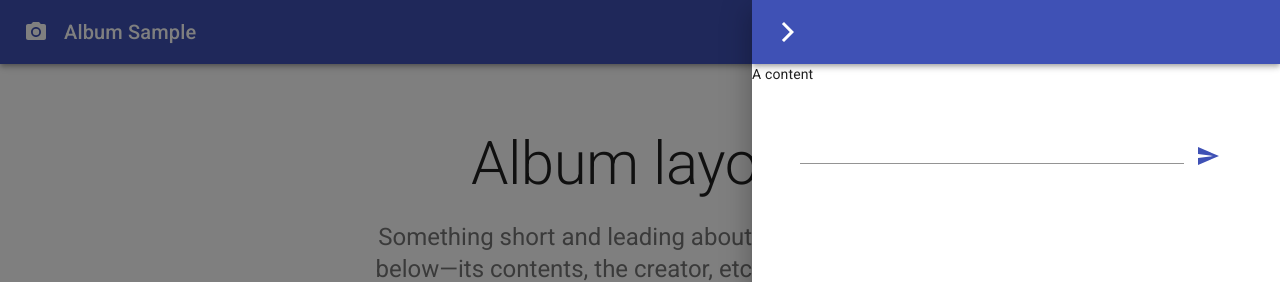
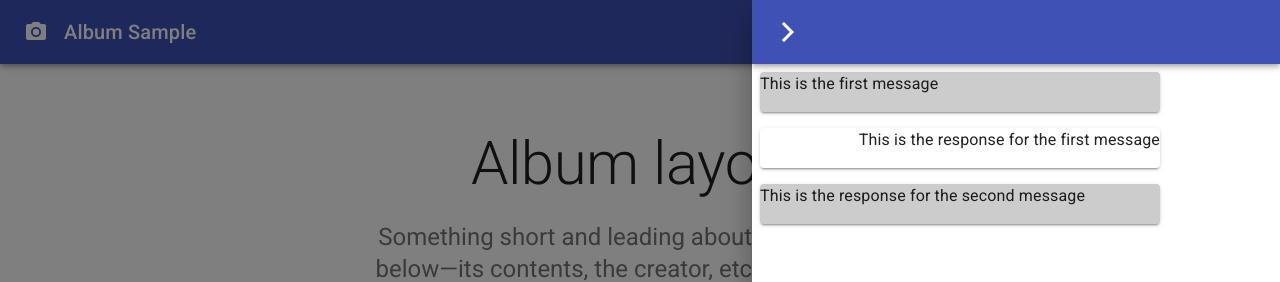
Before and after one commit to sis-labs/lex-sample-custom-webchat, a React (Create React App) app: page / in a window 1280 px wide. Both pictures are taken after a click on the button 1224 px from the left and 760 px from the top of the page. Shown: the top 282 px of the page. Built offline with nearby package versions, Linux system fonts and the light colour scheme.

Commit message:
wip: add message listing
Signed-off-by: ollie314 <mehdi.lefebvre@gmail.com>

```diff
--- a/src/MessageContainer.js
+++ b/src/MessageContainer.js
@@ -1,7 +1,46 @@
 import React from 'react';
 
+import Grid from '@material-ui/core/Grid';
+
+import MessageItem from './MessageItem';
+
+import { BOT, USER } from './message-model';
+
+const messages = [
+  {
+    key: 1,
+    ts: Date.now(),
+    content: 'This is the first message',
+    ownerId: BOT,
+    shown: true,
+  },
+  {
+    key: 2,
+    ts: Date.now(),
+    content: 'This is the response for the first message',
+    ownerId: USER,
+    shown: true,
+  },
+  {
+    key: 3,
+    ts: Date.now(),
+    content: 'This is the response for the second message',
+    ownerId: BOT,
+    shown: true,
+  },
+];
+
 const MessageContainer = ({ classes }) => {
-  return (<div>A content</div>);
+  const msgs = messages.map(m => (
+    <Grid className={classes.messageItem} item xs={12}>
+      <MessageItem classes={classes} message={m} />
+    </Grid>
+  ));
+  return (
+    <Grid container className={classes.root}>
+      {msgs}
+    </Grid>
+  );
 };
 
 export default MessageContainer;
--- /dev/null
+++ b/src/MessageItem.js
@@ -0,0 +1,14 @@
+import React from 'react';
+
+import Paper from '@material-ui/core/Paper';
+import Typography from '@material-ui/core/Typography';
+
+import { BOT } from './message-model';
+
+const MessageItem = ({classes, message}) => (
+  <Paper elevation={2} className={message.ownerId === BOT ? classes.botMessage : classes.userMessage}>
+    <Typography variant="body1" gutterBottom>{message.content}</Typography>
+  </Paper>
+);
+
+export default MessageItem;
--- /dev/null
+++ b/src/message-model.js
@@ -0,0 +1,2 @@
+export const BOT = 1;
+export const USER = 2;
--- a/src/style.js
+++ b/src/style.js
@@ -46,4 +46,22 @@ export const useStyles = makeStyles((theme) => ({
   inputMessage: {
     width: '24pc',
   },
+  messageItem: {
+    display: 'flex',
+    flexWrap: 'wrap',
+    '& > *': {
+      display: 'flex',
+      margin: theme.spacing(1),
+      width: theme.spacing(50),
+      height: theme.spacing(5),
+    }
+  },
+  botMessage: {
+    justifyContent: 'flex-start',
+    backgroundColor: '#ccc'
+  },
+  userMessage: {
+    justifyContent: 'flex-end',
+    right: '1pc',
+  },
 }));
```
